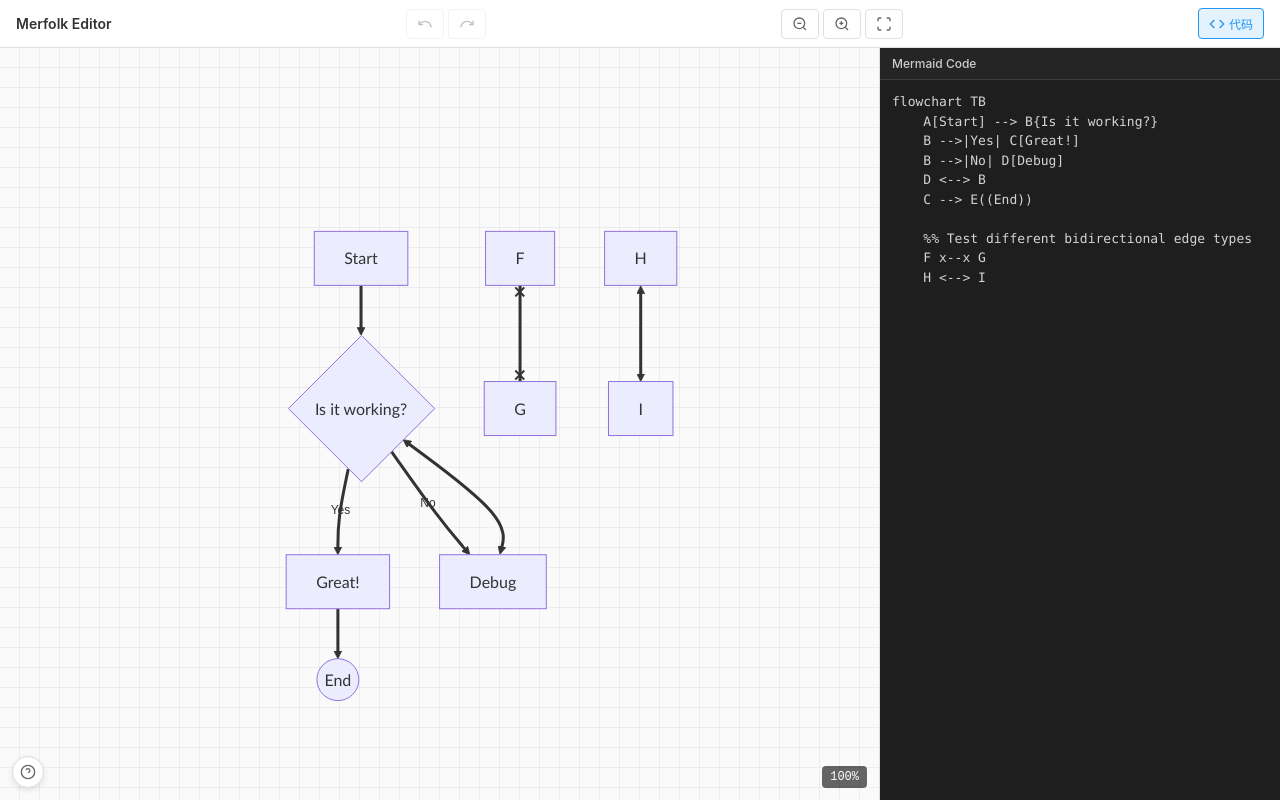
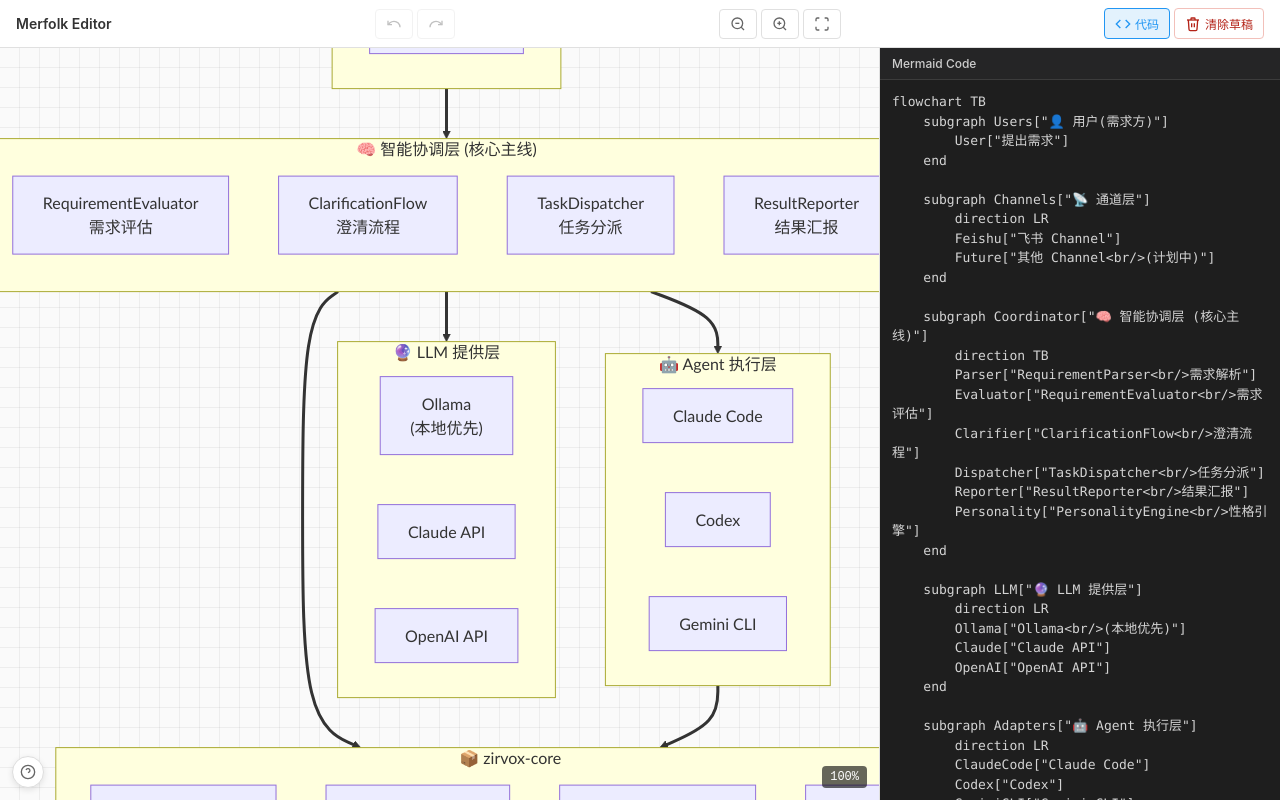
Before and after one commit to StrayDragon/merfolk-editor, a Svelte app: page / in a window 1280 px wide. Built offline with nearby package versions, Linux system fonts and the light colour scheme.

Commit message:
fix: subgraph select draw shift issues

```diff
--- a/src/App.svelte
+++ b/src/App.svelte
@@ -1,22 +1,136 @@
 <script lang="ts">
+  import { onDestroy, onMount } from 'svelte';
   import Editor from './components/Editor.svelte';
+  import { clearMermaidDraft, loadMermaidDraft, saveMermaidDraft } from '$lib/storage/mermaidDraft';
 
-  // Sample Mermaid code for testing (including bidirectional edges)
-  const initialCode = `flowchart TB
-    A[Start] --> B{Is it working?}
-    B -->|Yes| C[Great!]
-    B -->|No| D[Debug]
-    D <--> B
-    C --> E((End))
+  // Sample Mermaid code for testing (including subgraphs)
+  const fallbackCode = `flowchart TB
+    subgraph Users["👤 用户(需求方)"]
+        User["提出需求"]
+    end
 
-    %% Test different bidirectional edge types
-    F x--x G
-    H <--> I
+    subgraph Channels["📡 通道层"]
+        direction LR
+        Feishu["飞书 Channel"]
+        Future["其他 Channel<br/>(计划中)"]
+    end
+
+    subgraph Coordinator["🧠 智能协调层 (核心主线)"]
+        direction TB
+        Parser["RequirementParser<br/>需求解析"]
+        Evaluator["RequirementEvaluator<br/>需求评估"]
+        Clarifier["ClarificationFlow<br/>澄清流程"]
+        Dispatcher["TaskDispatcher<br/>任务分派"]
+        Reporter["ResultReporter<br/>结果汇报"]
+        Personality["PersonalityEngine<br/>性格引擎"]
+    end
+
+    subgraph LLM["🔮 LLM 提供层"]
+        direction LR
+        Ollama["Ollama<br/>(本地优先)"]
+        Claude["Claude API"]
+        OpenAI["OpenAI API"]
+    end
+
+    subgraph Adapters["🤖 Agent 执行层"]
+        direction LR
+        ClaudeCode["Claude Code"]
+        Codex["Codex"]
+        GeminiCLI["Gemini CLI"]
+    end
+
+    subgraph Core["📦 zirvox-core"]
+        direction TB
+        IChannel["IChannel Protocol"]
+        IAdapter["IAdapter Protocol"]
+        IProcessor["IProcessor Protocol"]
+        Models["数据模型"]
+    end
+
+    subgraph Storage["💾 存储层"]
+        direction LR
+        SQLite["SQLite<br/>开发/轻量部署"]
+        PG["PostgreSQL<br/>生产部署"]
+    end
+
+    Users --> Channels
+    Channels --> Coordinator
+    Coordinator --> LLM
+    Coordinator --> Adapters
+    Coordinator --> Core
+    Adapters --> Core
+    Core --> Storage
 `;
+
+  let initialCode = $state(fallbackCode);
+  let isReady = $state(false);
+  let saveTimer: ReturnType<typeof setTimeout> | null = null;
+  let lastSaved: string | null = null;
+  let editorKey = $state(0);
+
+  onMount(async () => {
+    try {
+      const saved = await loadMermaidDraft();
+      if (saved !== null) {
+        initialCode = saved;
+      }
+    } catch (error) {
+      console.warn('[App] Failed to load saved Mermaid code:', error);
+    } finally {
+      lastSaved = initialCode;
+      isReady = true;
+    }
+  });
+
+  onDestroy(() => {
+    if (saveTimer) {
+      clearTimeout(saveTimer);
+    }
+  });
+
+  function handleCodeChange(newCode: string): void {
+    if (saveTimer) {
+      clearTimeout(saveTimer);
+    }
+
+    saveTimer = setTimeout(async () => {
+      if (newCode === lastSaved) return;
+
+      try {
+        await saveMermaidDraft(newCode);
+        lastSaved = newCode;
+      } catch (error) {
+        console.warn('[App] Failed to save Mermaid code:', error);
+      }
+    }, 500);
+  }
+
+  async function handleClearDraft(): Promise<void> {
+    if (saveTimer) {
+      clearTimeout(saveTimer);
+      saveTimer = null;
+    }
+
+    try {
+      await clearMermaidDraft();
+    } catch (error) {
+      console.warn('[App] Failed to clear Mermaid draft:', error);
+    }
+
+    initialCode = fallbackCode;
+    lastSaved = fallbackCode;
+    editorKey += 1;
+  }
 </script>
 
 <main class="app">
-  <Editor {initialCode} />
+  {#if isReady}
+    {#key editorKey}
+      <Editor {initialCode} onCodeChange={handleCodeChange} onClearDraft={handleClearDraft} />
+    {/key}
+  {:else}
+    <div class="loading">Loading draft...</div>
+  {/if}
 </main>
 
 <style>
@@ -33,4 +147,13 @@
     display: flex;
     flex-direction: column;
   }
+
+  .loading {
+    flex: 1;
+    display: flex;
+    align-items: center;
+    justify-content: center;
+    color: #666;
+    font-size: 14px;
+  }
 </style>
--- a/src/components/Editor.svelte
+++ b/src/components/Editor.svelte
@@ -14,11 +14,13 @@
     initialCode?: string;
     /** 代码变更回调(外部使用) */
     onCodeChange?: (code: string) => void;
+    /** 清除本地草稿 */
+    onClearDraft?: () => void;
     /** 画布编辑后延迟同步的时间(ms) */
     syncDelay?: number;
   }
 
-  let { initialCode = '', onCodeChange, syncDelay = 1500 }: Props = $props();
+  let { initialCode = '', onCodeChange, onClearDraft, syncDelay = 1500 }: Props = $props();
 
   // State
   let code = $state('');
@@ -459,6 +461,7 @@
   <Toolbar
     {showCode}
     onToggleCode={toggleCodePanel}
+    onClearDraft={onClearDraft}
     onFitToView={fitToView}
     onZoomIn={zoomIn}
     onZoomOut={zoomOut}
--- a/src/components/InteractiveCanvas.svelte
+++ b/src/components/InteractiveCanvas.svelte
@@ -549,16 +549,21 @@
 
       // 获取节点位置
       const transform = nodeEl.getAttribute('transform') || '';
-      const { x, y } = parseTransform(transform);
       const bbox = nodeEl.getBBox();
+      const bounds = getElementSvgBounds(nodeEl);
+      const fallback = parseTransform(transform);
+      const x = bounds ? bounds.x + bounds.width / 2 : fallback.x;
+      const y = bounds ? bounds.y + bounds.height / 2 : fallback.y;
+      const width = bounds ? bounds.width : bbox.width;
+      const height = bounds ? bounds.height : bbox.height;
 
       nodeInfoMap.set(nodeId, {
         id: nodeId,
         element: nodeEl,
         x,
         y,
-        width: bbox.width,
-        height: bbox.height,
+        width,
+        height,
         originalTransform: transform,
         initialX: x,
         initialY: y,
@@ -837,6 +842,60 @@
     return { x: 0, y: 0 };
   }
 
+  function getSvgElement(): SVGSVGElement | null {
+    return svgContainerEl?.querySelector('svg') ?? null;
+  }
+
+  function getElementSvgBounds(
+    element: SVGGraphicsElement
+  ): { x: number; y: number; width: number; height: number } | null {
+    const rect = element.getBoundingClientRect();
+    if (!Number.isFinite(rect.width) || !Number.isFinite(rect.height)) return null;
+
+    const topLeft = screenToSvgCoords(rect.left, rect.top);
+    const topRight = screenToSvgCoords(rect.right, rect.top);
+    const bottomRight = screenToSvgCoords(rect.right, rect.bottom);
+    const bottomLeft = screenToSvgCoords(rect.left, rect.bottom);
+
+    if (!topLeft || !topRight || !bottomRight || !bottomLeft) return null;
+
+    const xs = [topLeft.x, topRight.x, bottomRight.x, bottomLeft.x];
+    const ys = [topLeft.y, topRight.y, bottomRight.y, bottomLeft.y];
+
+    const minX = Math.min(...xs);
+    const maxX = Math.max(...xs);
+    const minY = Math.min(...ys);
+    const maxY = Math.max(...ys);
+
+    return {
+      x: minX,
+      y: minY,
+      width: maxX - minX,
+      height: maxY - minY,
+    };
+  }
+
+  function svgCoordsToParent(element: SVGGraphicsElement, x: number, y: number): { x: number; y: number } {
+    const svg = getSvgElement();
+    const parent = element.parentElement;
+    if (!svg || !parent || !('getScreenCTM' in parent)) {
+      return { x, y };
+    }
+
+    const svgCTM = svg.getScreenCTM();
+    const parentCTM = (parent as SVGGraphicsElement).getScreenCTM();
+    if (!svgCTM || !parentCTM) {
+      return { x, y };
+    }
+
+    const point = svg.createSVGPoint();
+    point.x = x;
+    point.y = y;
+    const screenPoint = point.matrixTransform(svgCTM);
+    const localPoint = screenPoint.matrixTransform(parentCTM.inverse());
+    return { x: localPoint.x, y: localPoint.y };
+  }
+
   /**
    * 推断边的端点
    */
@@ -1094,7 +1153,8 @@
     // 更新节点 transform
     nodeInfo.x = x;
     nodeInfo.y = y;
-    nodeInfo.element.setAttribute('transform', `translate(${x}, ${y})`);
+    const local = svgCoordsToParent(nodeInfo.element, x, y);
+    nodeInfo.element.setAttribute('transform', `translate(${local.x}, ${local.y})`);
 
     // 更新相关的边
     updateConnectedEdges(nodeId);
@@ -1116,15 +1176,20 @@
     let maxY = -Infinity;
 
     for (const nodeInfo of nodeInfoMap.values()) {
-      // 获取节点的实际边界框
-      const bbox = nodeInfo.element.getBBox();
-      const nodeX = nodeInfo.x;
-      const nodeY = nodeInfo.y;
-
-      minX = Math.min(minX, nodeX + bbox.x);
-      minY = Math.min(minY, nodeY + bbox.y);
-      maxX = Math.max(maxX, nodeX + bbox.x + bbox.width);
-      maxY = Math.max(maxY, nodeY + bbox.y + bbox.height);
+      // 获取节点的实际边界框(SVG 坐标系)
+      const bounds = getElementSvgBounds(nodeInfo.element);
+      if (bounds) {
+        minX = Math.min(minX, bounds.x);
+        minY = Math.min(minY, bounds.y);
+        maxX = Math.max(maxX, bounds.x + bounds.width);
+        maxY = Math.max(maxY, bounds.y + bounds.height);
+      } else {
+        const bbox = nodeInfo.element.getBBox();
+        minX = Math.min(minX, nodeInfo.x + bbox.x);
+        minY = Math.min(minY, nodeInfo.y + bbox.y);
+        maxX = Math.max(maxX, nodeInfo.x + bbox.x + bbox.width);
+        maxY = Math.max(maxY, nodeInfo.y + bbox.y + bbox.height);
+      }
     }
 
     // 添加边距(确保节点不会贴着边界)
@@ -1918,10 +1983,11 @@
     const nodeInfo = nodeInfoMap.get(nodeId);
     if (!nodeInfo) return null;
 
-    // 获取节点的 bounding box(本地坐标系)
+    const bounds = getElementSvgBounds(nodeInfo.element);
+    if (bounds) return bounds;
+
+    // 回退:使用节点自身的 translate
     const bbox = nodeInfo.element.getBBox();
-
-    // 计算全局坐标:transform 位移 + 本地坐标偏移
     return {
       x: nodeInfo.x + bbox.x,
       y: nodeInfo.y + bbox.y,
--- a/src/components/Toolbar.svelte
+++ b/src/components/Toolbar.svelte
@@ -11,6 +11,7 @@
     onRedo?: () => void;
     canUndo?: boolean;
     canRedo?: boolean;
+    onClearDraft?: () => void;
   }
 
   let {
@@ -25,6 +26,7 @@
     onRedo,
     canUndo = false,
     canRedo = false,
+    onClearDraft,
   }: Props = $props();
 </script>
 
@@ -118,6 +120,23 @@
       </svg>
       <span>代码</span>
     </button>
+
+    {#if onClearDraft}
+      <button
+        class="toolbar-btn danger"
+        onclick={onClearDraft}
+        title="清除本地草稿，下次加载默认"
+      >
+        <svg width="16" height="16" viewBox="0 0 24 24" fill="none" stroke="currentColor" stroke-width="2">
+          <polyline points="3 6 5 6 21 6"/>
+          <path d="M19 6l-1 14a2 2 0 0 1-2 2H8a2 2 0 0 1-2-2L5 6"/>
+          <path d="M10 11v6"/>
+          <path d="M14 11v6"/>
+          <path d="M9 6V4a1 1 0 0 1 1-1h4a1 1 0 0 1 1 1v2"/>
+        </svg>
+        <span>清除草稿</span>
+      </button>
+    {/if}
   </div>
 </div>
 
@@ -170,6 +189,17 @@
     color: #2196f3;
   }
 
+  .toolbar-btn.danger {
+    color: #b42318;
+    border-color: #f2c0ba;
+  }
+
+  .toolbar-btn.danger:hover:not(:disabled) {
+    background: #fdecea;
+    border-color: #f5a19a;
+    color: #8a1f11;
+  }
+
   .toolbar-btn:disabled {
     opacity: 0.4;
     cursor: not-allowed;
--- /dev/null
+++ b/src/lib/storage/mermaidDraft.ts
@@ -0,0 +1,97 @@
+const DB_NAME = 'merfolk-editor';
+const DB_VERSION = 1;
+const STORE_NAME = 'mermaid-drafts';
+const DRAFT_KEY = 'default';
+
+let dbPromise: Promise<IDBDatabase> | null = null;
+
+function isIndexedDbAvailable(): boolean {
+  return typeof indexedDB !== 'undefined';
+}
+
+function openDb(): Promise<IDBDatabase> {
+  if (!dbPromise) {
+    dbPromise = new Promise((resolve, reject) => {
+      const request = indexedDB.open(DB_NAME, DB_VERSION);
+
+      request.onupgradeneeded = () => {
+        const db = request.result;
+        if (!db.objectStoreNames.contains(STORE_NAME)) {
+          db.createObjectStore(STORE_NAME);
+        }
+      };
+
+      request.onsuccess = () => {
+        const db = request.result;
+        db.onversionchange = () => {
+          db.close();
+          dbPromise = null;
+        };
+        resolve(db);
+      };
+
+      request.onblocked = () => {
+        dbPromise = null;
+        reject(new Error('IndexedDB open blocked'));
+      };
+
+      request.onerror = () => {
+        dbPromise = null;
+        reject(request.error ?? new Error('Failed to open IndexedDB'));
+      };
+    });
+  }
+
+  return dbPromise;
+}
+
+export async function loadMermaidDraft(): Promise<string | null> {
+  if (!isIndexedDbAvailable()) {
+    return null;
+  }
+
+  const db = await openDb();
+  return new Promise((resolve, reject) => {
+    const tx = db.transaction(STORE_NAME, 'readonly');
+    const store = tx.objectStore(STORE_NAME);
+    const request = store.get(DRAFT_KEY);
+
+    request.onsuccess = () => {
+      resolve(typeof request.result === 'string' ? request.result : null);
+    };
+
+    request.onerror = () => {
+      reject(request.error ?? new Error('Failed to read draft'));
+    };
+  });
+}
+
+export async function saveMermaidDraft(code: string): Promise<void> {
+  if (!isIndexedDbAvailable()) {
+    return;
+  }
+
+  const db = await openDb();
+  return new Promise((resolve, reject) => {
+    const tx = db.transaction(STORE_NAME, 'readwrite');
+    tx.oncomplete = () => resolve();
+    tx.onerror = () => reject(tx.error ?? new Error('Failed to save draft'));
+    tx.onabort = () => reject(tx.error ?? new Error('Failed to save draft'));
+    tx.objectStore(STORE_NAME).put(code, DRAFT_KEY);
+  });
+}
+
+export async function clearMermaidDraft(): Promise<void> {
+  if (!isIndexedDbAvailable()) {
+    return;
+  }
+
+  const db = await openDb();
+  return new Promise((resolve, reject) => {
+    const tx = db.transaction(STORE_NAME, 'readwrite');
+    tx.oncomplete = () => resolve();
+    tx.onerror = () => reject(tx.error ?? new Error('Failed to clear draft'));
+    tx.onabort = () => reject(tx.error ?? new Error('Failed to clear draft'));
+    tx.objectStore(STORE_NAME).delete(DRAFT_KEY);
+  });
+}
```
